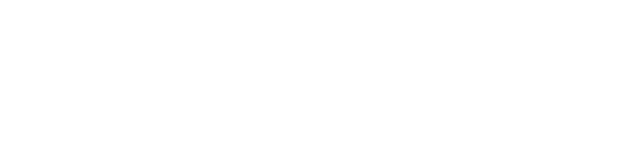
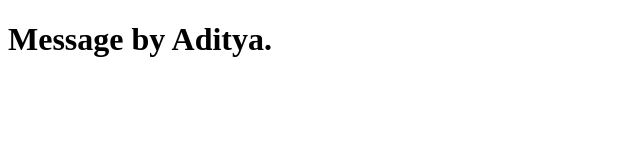
Before and after one commit to shubhamsoni-max/test, a plain HTML site: page index.html in a window 1280 px wide. Shown: the whole page, without its empty margins (0-640 px from the left). Drawn offline with Linux system fonts and the light colour scheme.

Commit message:
Change made by Aditya

```diff
--- a/index.html
+++ b/index.html
@@ -7,6 +7,6 @@
     <title>Document</title>
 </head>
 <body>
-
+    <h1>Message by Aditya.</h1>
 </body>
 </html>
```
